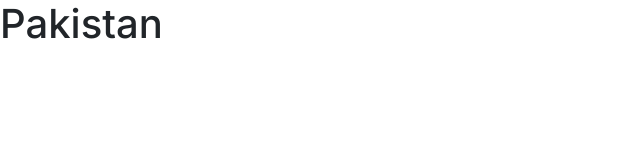
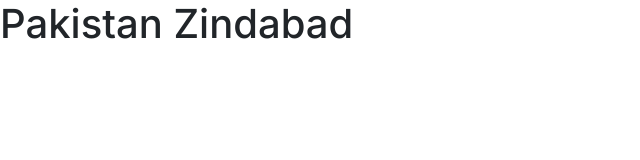
Before and after one commit to Mujtaba-Sheikh/Project-Amazon, a plain HTML site: page index.html in a window 1280 px wide. Shown: the whole page, without its empty margins (0-640 px from the left). Drawn offline with nearby package versions, Linux system fonts and the light colour scheme.

Commit message:
edited index.html

```diff
--- a/index.html
+++ b/index.html
@@ -10,5 +10,5 @@
     <link rel="stylesheet" href="prime.css">
 </head>
 <body>
-    <h1>Pakistan</h1>
+    <h1>Pakistan Zindabad</h1>
 </html>
```
